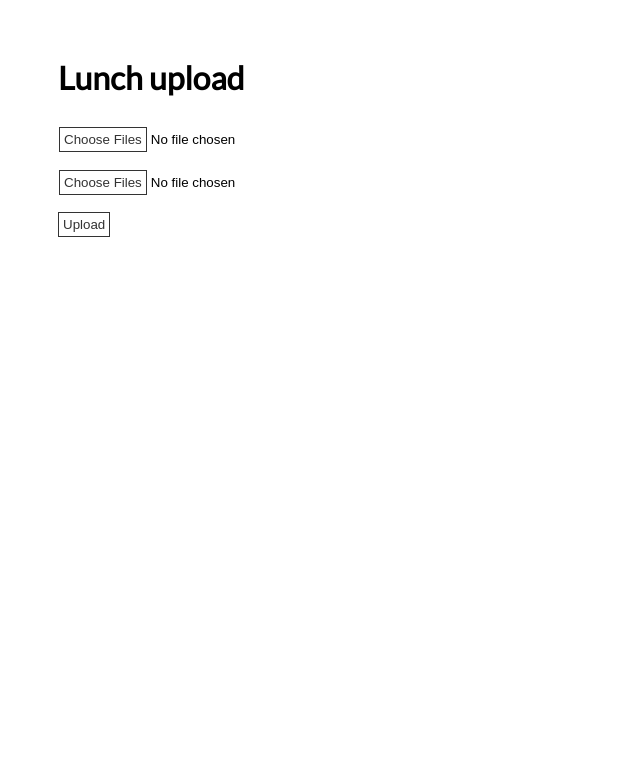
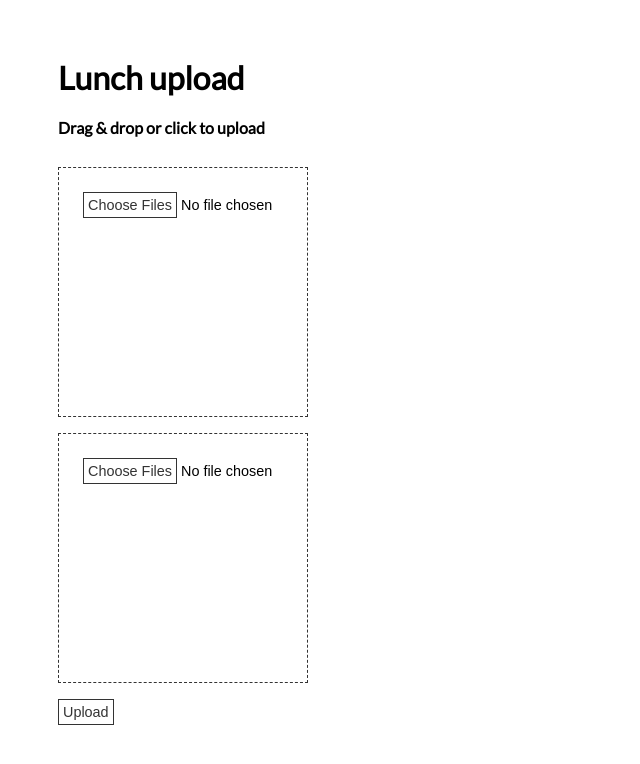
Before and after one commit to olavstoppen/ot-lunch, a website: page public/index.html in a window 1280 px wide. Shown: the whole page, without its empty margins (0-640 px from the left). Drawn offline with Linux system fonts and the light colour scheme.

Commit message:
Made input areas bigger for drag and rop

```diff
--- a/public/index.html
+++ b/public/index.html
@@ -26,6 +26,7 @@
         cursor: pointer;
       }
       .button {
+        font-size: 0.9rem;
         margin: 8px 0;
         outline: none;
         border: 1px solid #fff;
@@ -36,13 +37,33 @@
         background: #333;
         color: #fff;
       }
+      .dropzone {
+        height: 200px;
+        width: 200px;
+        border: 1px dashed #333;
+        padding: 24px;
+        position: relative;
+      }
     </style>
   </head>
   <body>
     <h1>Lunch upload</h1>
+    <h4>Drag & drop or click to upload</h4>
     <form action="/menu" method="post" enctype="multipart/form-data">
-      <input class="button" type="file" id="menu1" name="menu1" multiple />
-      <input class="button" type="file" id="menu2" name="menu2" multiple />
+      <input
+        class="button dropzone"
+        type="file"
+        id="menu1"
+        name="menu1"
+        multiple
+      />
+      <input
+        class="button dropzone"
+        type="file"
+        id="menu2"
+        name="menu2"
+        multiple
+      />
       <input class="button" type="submit" value="Upload" />
     </form>
   </body>
```
